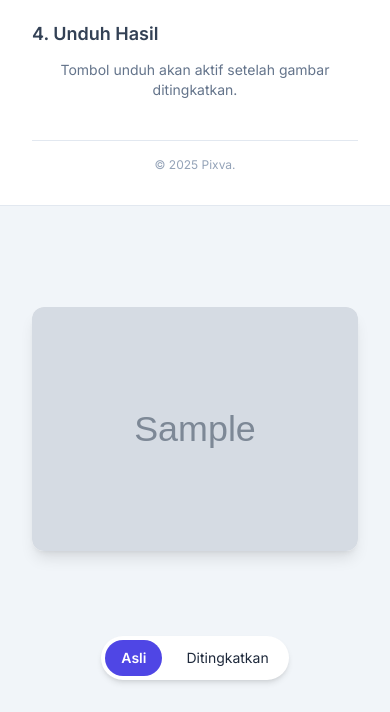
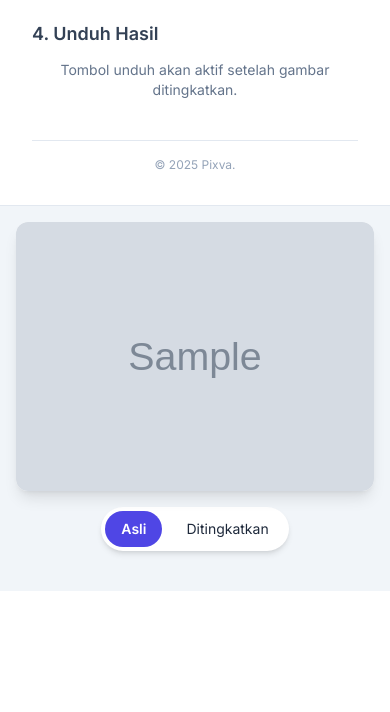
Before and after one commit to lutzzzx/Image-Enhancer, a Flask app: template templates/editor.html in a window 390 px wide. Shown: the part 1705-2417 px from the top of the page. After the commit the page ends 2296 px from the top, so only its background shows below. Run offline with Flask 3, Linux system fonts and the light colour scheme; the template is opened without the code that fills it: most values are stand-ins (such as "Sample title", 1, 10 or a date in 2020); grey boxes marked "Sample" are stand-in pictures; some libraries are stand-ins or nearby versions.

Commit message:
Update style.css

```diff
--- a/static/css/style.css
+++ b/static/css/style.css
@@ -226,3 +226,38 @@ input[type="range"] {
     height: 60vh;
   }
 }
+
+/* Mobile Responsive Styling */
+@media (max-width: 768px) {
+  .editor-layout {
+    flex-direction: column;
+  }
+
+  .control-panel {
+    width: 100%;
+    height: auto;
+    border-right: none;
+    border-bottom: 1px solid #e2e8f0;
+  }
+
+  .image-viewer-panel {
+    position: relative;
+    width: 100%;
+    height: auto;
+    padding: 1rem 1rem 2.5rem 1rem;
+  }
+
+  .image-viewer-panel img {
+    max-height: 60vh; /* agar tidak melebihi layar */
+  }
+
+  .view-toggle {
+    flex-wrap: wrap;
+    justify-content: center;
+    margin-top: 1rem;
+  }
+
+  #image-display-area {
+    width: 100%;
+  }
+}
```
